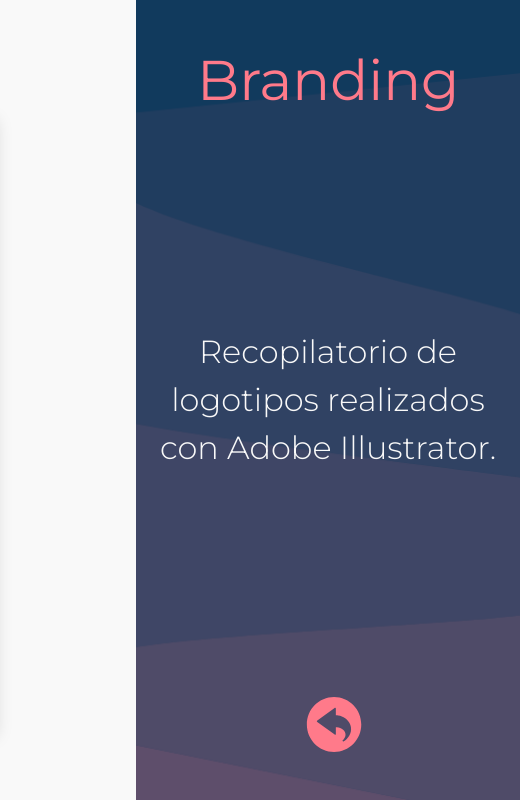
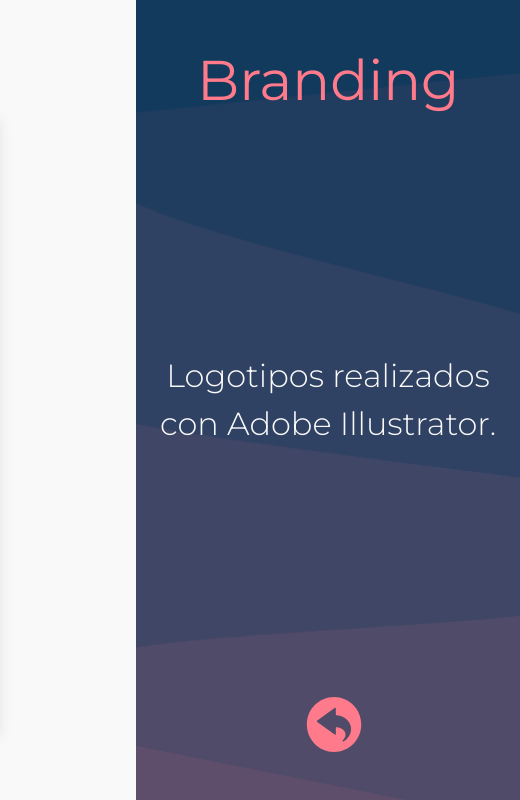
Before and after one commit to pedro-mcn-wd/Portfolio, a plain HTML site: page branding.html in a window 1280 px wide. Shown: the full height of the page, 760-1280 px from the left. Drawn offline with nearby package versions, Linux system fonts and the light colour scheme.

Commit message:
Update branding.html

```diff
--- a/branding.html
+++ b/branding.html
@@ -50,7 +50,7 @@
         <div class="container fixed-bottom containerDescripcion">
           <div class="row">
             <div class="col col-md-8 text-center d-flex justify-content-center justify-content-md-end align-items-center pb-4 pb-md-0 descripcion">
-              Recopilatorio de logotipos realizados con Adobe Illustrator.
+              Logotipos realizados con Adobe Illustrator.
             </div>
           </div>
 
```
